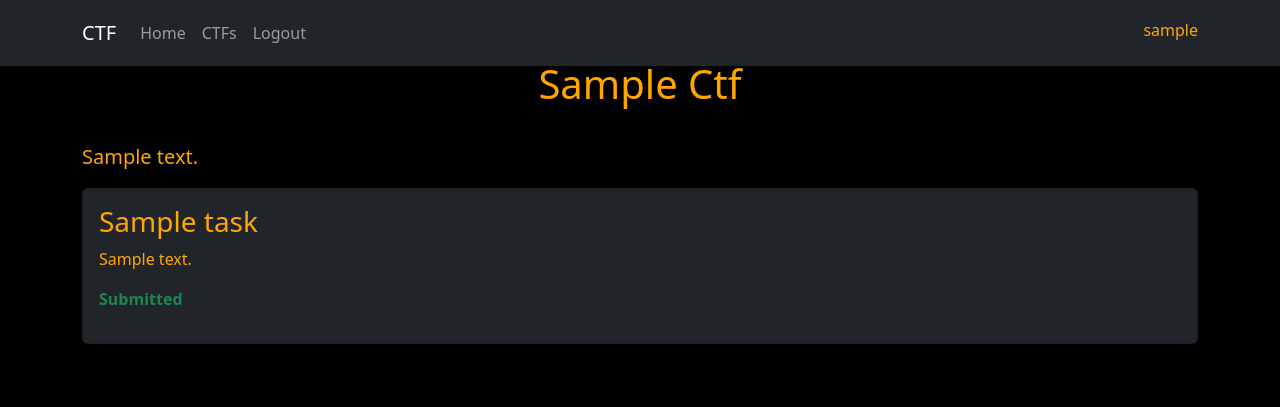
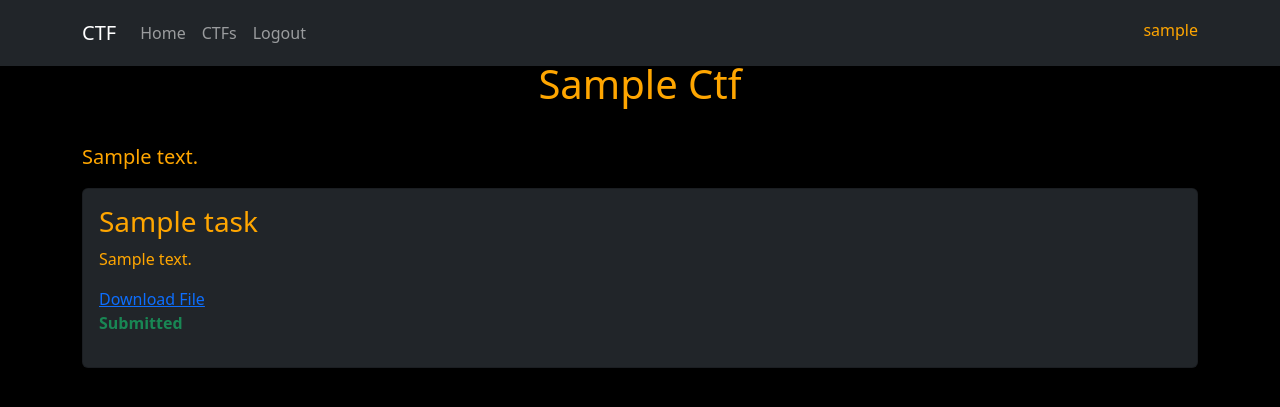
Before and after one commit to Sherdos/CTF, a Django app: page /ctf/1 in a window 1280 px wide. Shown: the top 407 px of the page. Run offline with Django 5.2, Linux system fonts and the light colour scheme; a user stored in the database is signed in; tables that the repository leaves empty hold one stand-in row (values such as "Sample post").

Commit message:
added file for ctf

```diff
--- a/tasks/models.py
+++ b/tasks/models.py
@@ -1,3 +1,4 @@
+import os
 from django.db import models
 from django.urls import reverse
 
@@ -41,14 +42,19 @@ class Ctf(models.Model):
         return reverse('show_ctf', kwargs={'id': self.pk})
 
 
+
+def get_upload_to(instance, filename):
+    folder_name = instance.title.replace(' ', '_')
+    return os.path.join('tasks', folder_name, filename)
+
 class Task(models.Model):
     """Model definition for Task."""
-
 
     title = models.CharField(verbose_name='название', max_length=255)
     description = models.TextField(verbose_name='описание', null=True, blank=True)
     flag = models.CharField(verbose_name='ответ', max_length=255)
     floor = models.SmallIntegerField(verbose_name='этаж')
+    file = models.FileField(verbose_name='файл', upload_to=get_upload_to, null=True, blank=True)
 
     ctf = models.ForeignKey('tasks.Ctf', on_delete=models.CASCADE, verbose_name='ctf', related_name='tasks')
 
--- a/tasks/templates/tasks/show_ctf.html
+++ b/tasks/templates/tasks/show_ctf.html
@@ -12,6 +12,11 @@
                         <div class="card-body">
                             <h3 class="card-title">{{ task.title }}</h3>
                             <p class="card-text">{{ task.description }}</p>
+
+                            {% if task.file %}
+                                <a href="{{ task.file.url }}">Download File</a>
+                            {% endif %}
+
 
                             {% if task.id in task_ids %}
                                 <p class="text-success fw-bold">Submitted</p>
```
Also changed, not shown: tasks/migrations/0003_task_file.py (added).
